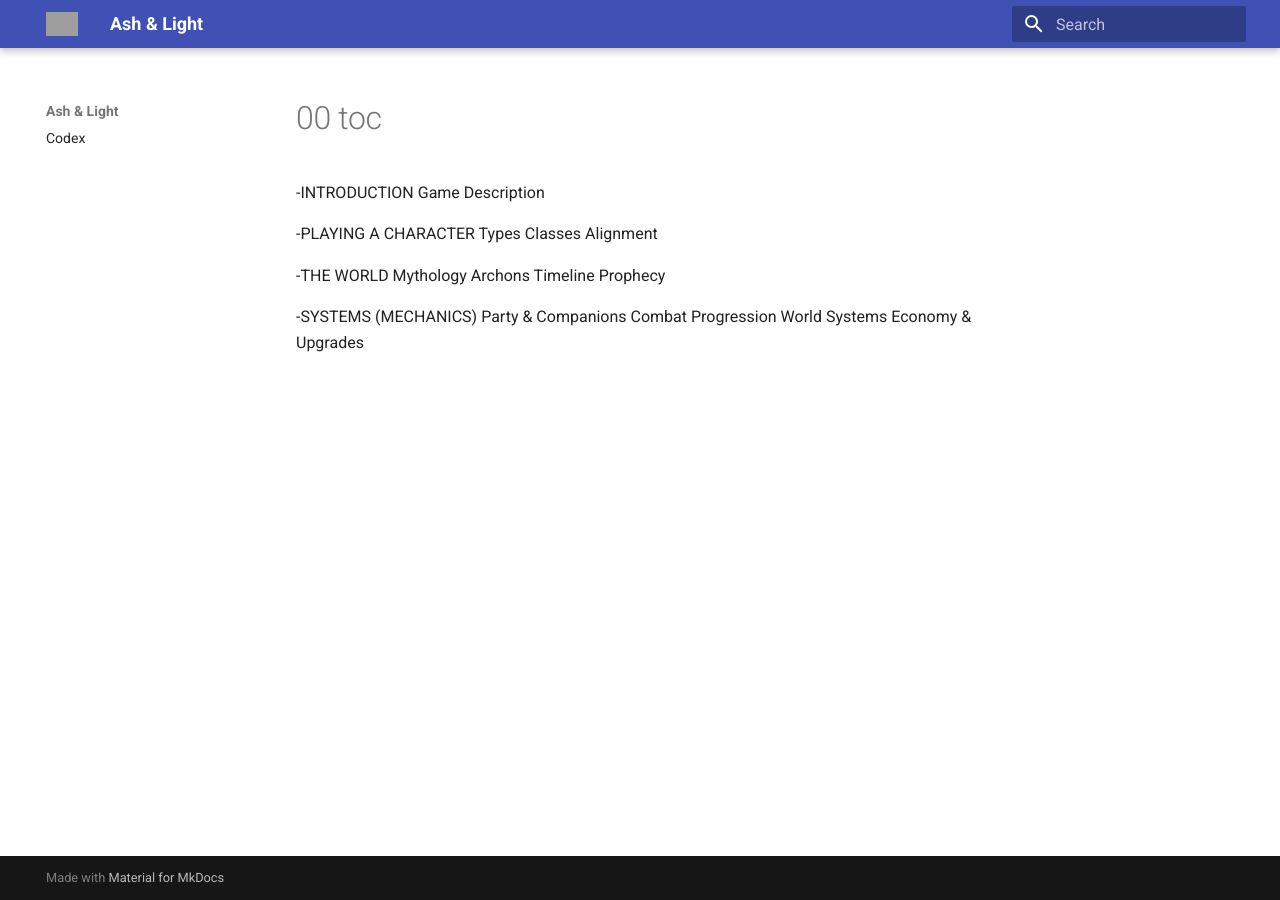
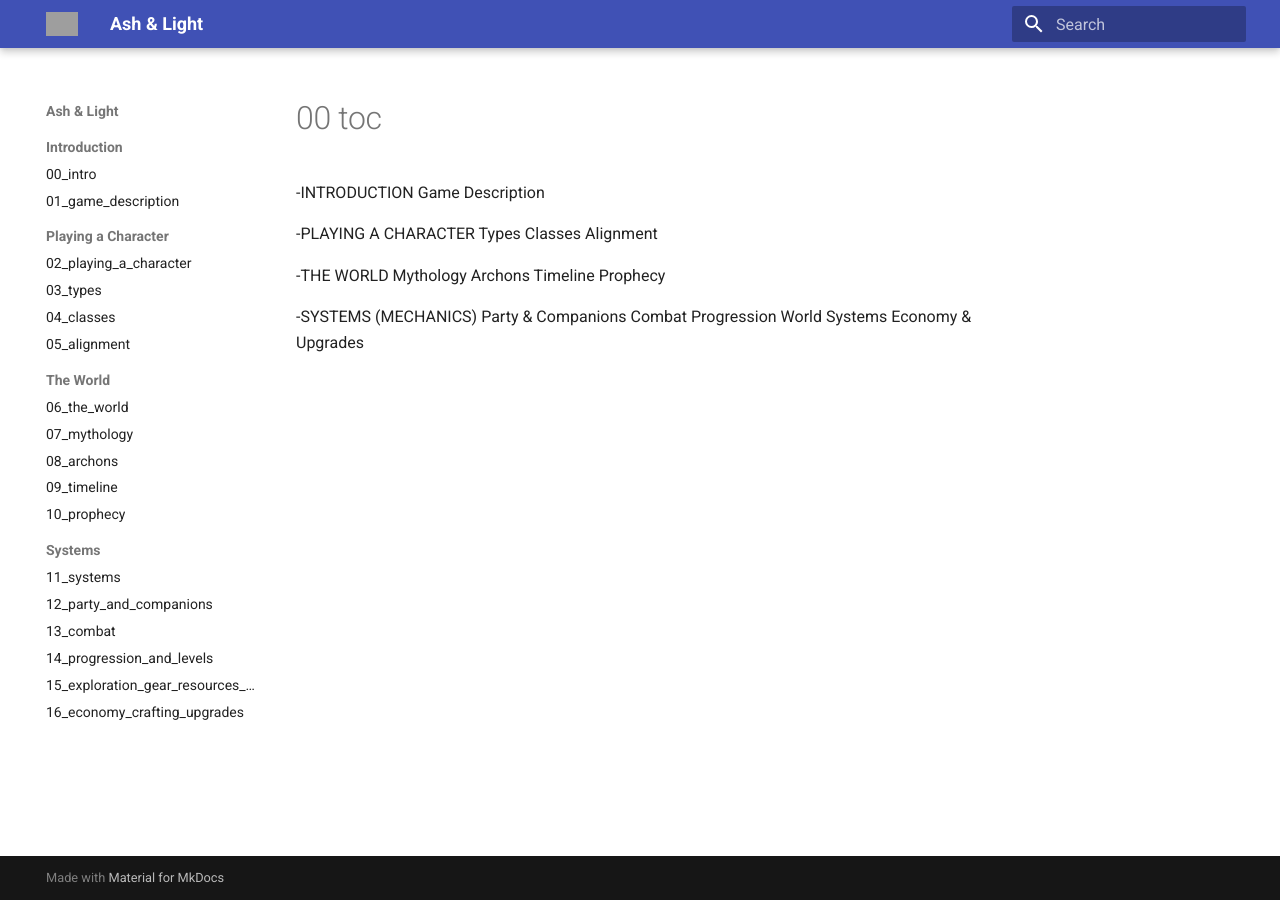
Before and after one commit to Realoid/ash-and-light, an MkDocs documentation site: the page built from docs/00_toc/00_toc.md, in a window 1280 px wide. Built offline with MkDocs 1.6.1 and Material for MkDocs 9.7.7, drawn with Linux system fonts in a browser that asks for light colours; grey boxes are pictures that could not be loaded.

Commit message:
Update nav in mkdocs.yml

```diff
--- a/mkdocs.yml
+++ b/mkdocs.yml
@@ -22,4 +22,24 @@ extra_css:
   - stylesheets/extra.css
 
 nav:
-  - Codex: index.md
+  - Introduction:
+      - 00_intro: 01_introduction/00_intro.md
+      - 01_game_description: 01_introduction/01_game_description.md
+  - Playing a Character:
+      - 02_playing_a_character: 02_playing_a_character/02_playing_a_character.md
+      - 03_types: 02_playing_a_character/03_types.md
+      - 04_classes: 02_playing_a_character/04_classes.md
+      - 05_alignment: 02_playing_a_character/05_alignment.md
+  - The World:
+      - 06_the_world: 03_the_world/06_the_world.md
+      - 07_mythology: 03_the_world/07_mythology.md
+      - 08_archons: 03_the_world/08_archons.md
+      - 09_timeline: 03_the_world/09_timeline.md
+      - 10_prophecy: 03_the_world/10_prophecy.md
+  - Systems:
+      - 11_systems: 04_systems/11_systems.md
+      - 12_party_and_companions: 04_systems/12_party_and_companions.md
+      - 13_combat: 04_systems/13_combat.md
+      - 14_progression_and_levels: 04_systems/14_progression_and_levels.md
+      - 15_exploration_gear_resources_logistics: 04_systems/15_exploration_gear_resources_logistics.md
+      - 16_economy_crafting_upgrades: 04_systems/16_economy_crafting_upgrades.md
```
